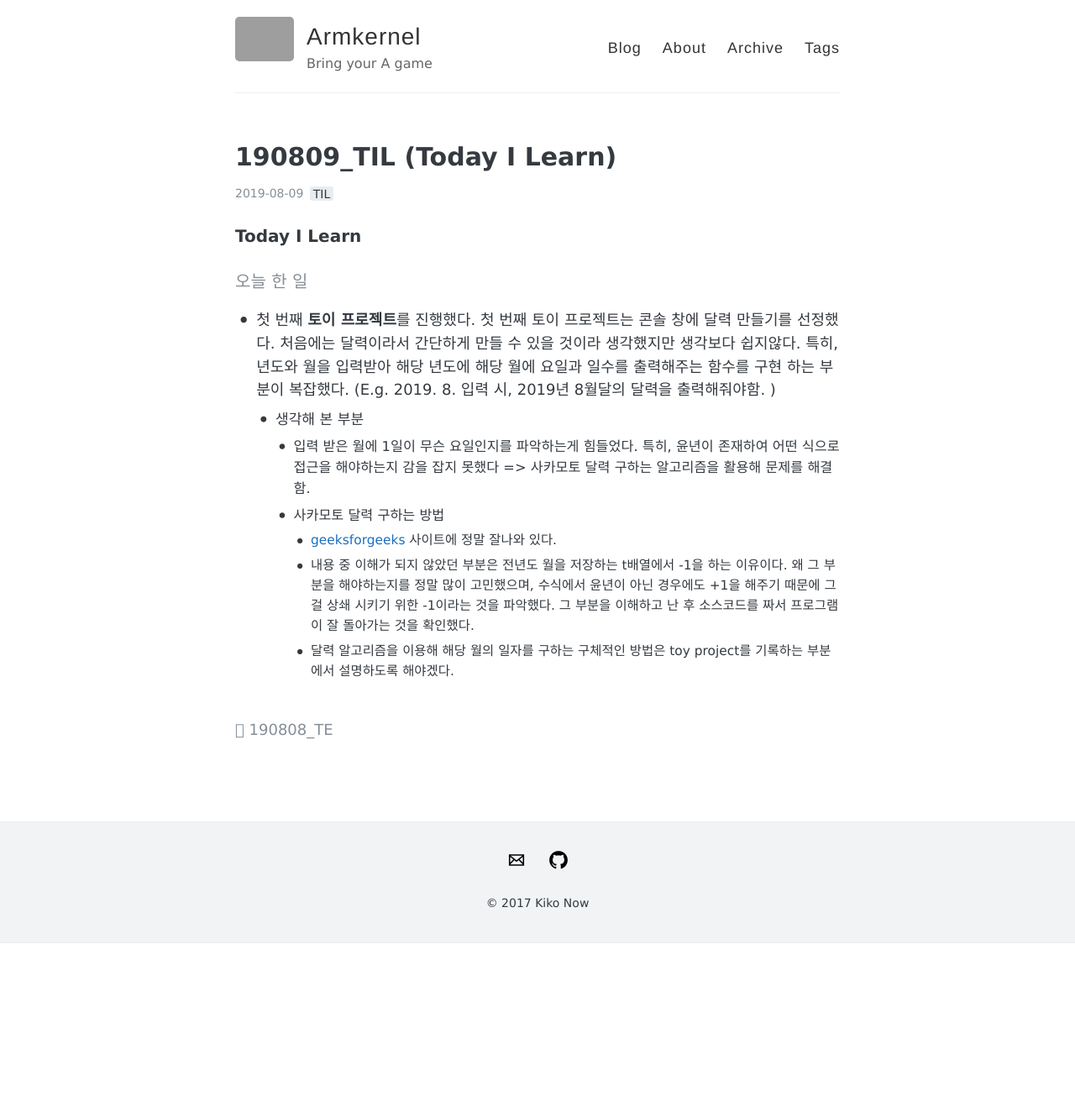
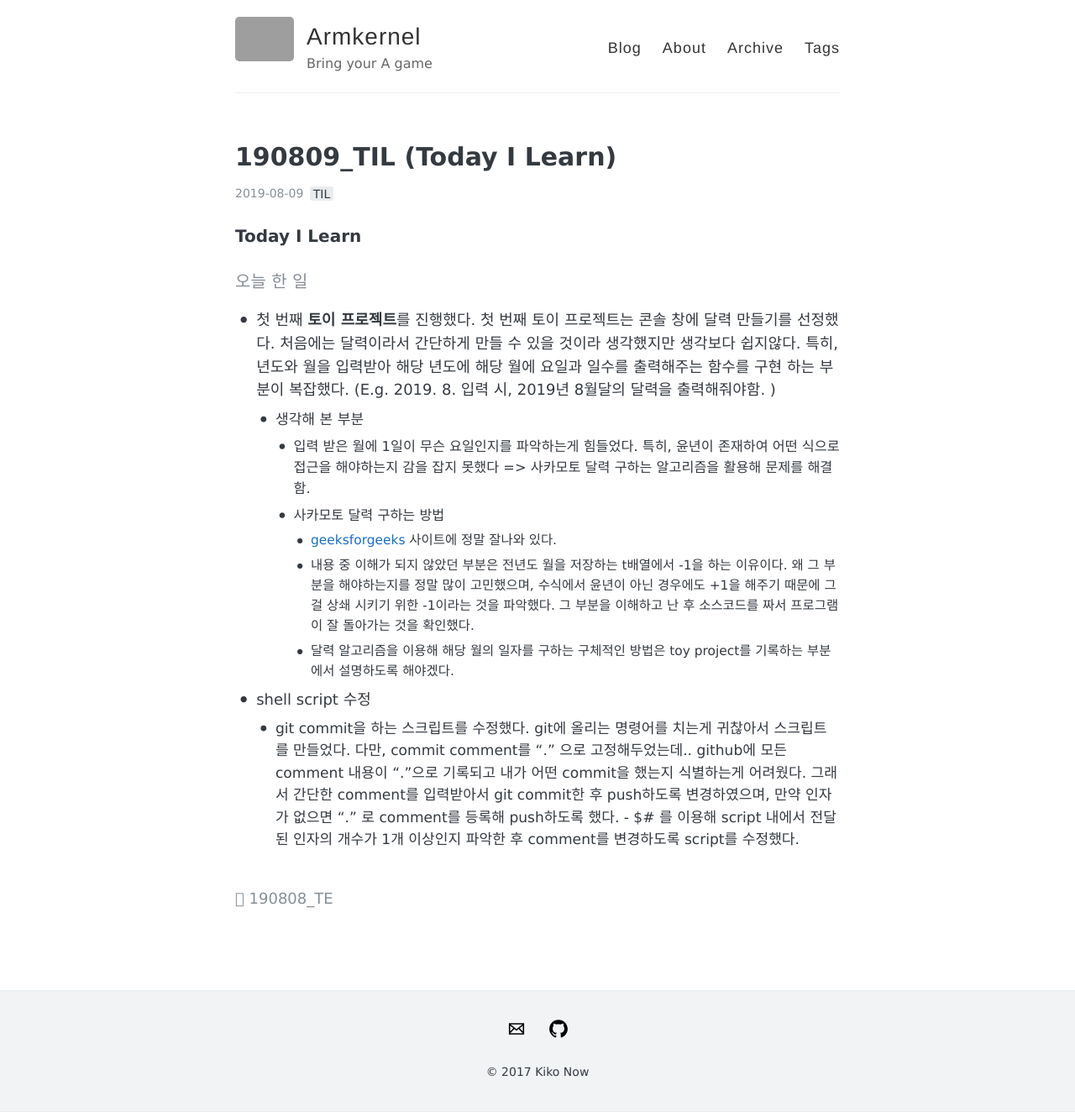
Before and after one commit to armkernel/armkernel.github.io, a Jekyll site: the page built from _posts/2019-08-09-calender.md, in a window 1280 px wide. Shown: the whole page at 84% size. Built offline with Jekyll 4.4.1, drawn with Linux system fonts in a browser that asks for light colours; before the commit the page ends 1123 px from its top, so only the background shows below that; grey boxes are pictures that could not be loaded.

Commit message:
TIL_ver1

```diff
--- a/_posts/2019-08-09-calender.md
+++ b/_posts/2019-08-09-calender.md
@@ -15,3 +15,6 @@ comments: true
       - [geeksforgeeks](https://www.geeksforgeeks.org/tomohiko-sakamotos-algorithm-finding-day-week/) 사이트에 정말 잘나와 있다.
       - 내용 중 이해가 되지 않았던 부분은 전년도 월을 저장하는 t배열에서 -1을 하는 이유이다. 왜 그 부분을 해야하는지를 정말 많이 고민했으며, 수식에서 윤년이 아닌 경우에도 +1을 해주기 때문에 그걸 상쇄 시키기 위한 -1이라는 것을 파악했다. 그 부분을 이해하고 난 후 소스코드를 짜서 프로그램이 잘 돌아가는 것을 확인했다.
       - 달력 알고리즘을 이용해 해당 월의 일자를 구하는 구체적인 방법은 toy project를 기록하는 부분에서 설명하도록 해야겠다.
+
+- shell script 수정
+  - git commit을 하는 스크립트를 수정했다. git에 올리는 명령어를 치는게 귀찮아서 스크립트를 만들었다. 다만, commit comment를 "." 으로 고정해두었는데.. github에 모든 comment 내용이 "."으로 기록되고 내가 어떤 commit을 했는지 식별하는게 어려웠다. 그래서 간단한 comment를 입력받아서 git commit한 후 push하도록 변경하였으며, 만약 인자가 없으면 "." 로 comment를 등록해 push하도록 했다.    - $# 를 이용해 script 내에서 전달된 인자의 개수가 1개 이상인지 파악한 후 comment를 변경하도록 script를 수정했다.
```
